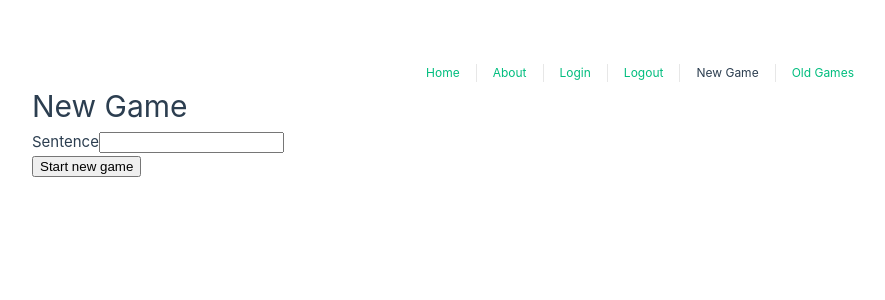
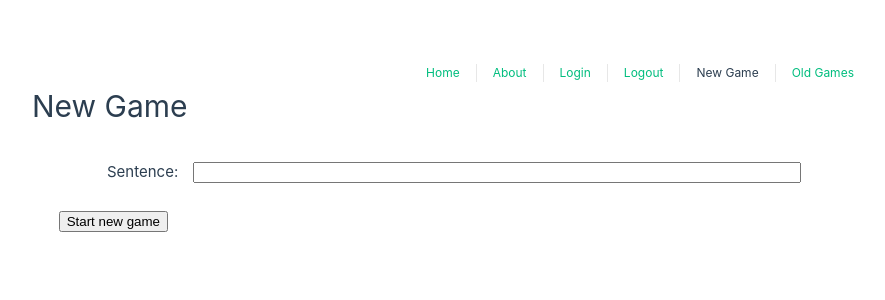
Before and after one commit to JamesOsborn-SE/epyc-web, a Vue app in the folder frontend/: page /game/new in a window 1280 px wide. Shown: the top 300 px of the page, without its empty margins (0-885 px from the left). Built offline with nearby package versions, Linux system fonts and the light colour scheme; sample sign-in values are in the browser's storage.

Commit message:
some css to make it more usable

```diff
--- a/frontend/src/App.vue
+++ b/frontend/src/App.vue
@@ -4,7 +4,7 @@ import { RouterLink, RouterView } from 'vue-router'
 
 <template>
   <header>
-    <div class="wrapper">
+    <div>
       <nav>
         <RouterLink to="/">Home</RouterLink>
         <RouterLink to="/about">About</RouterLink>
--- a/frontend/src/assets/base.css
+++ b/frontend/src/assets/base.css
@@ -71,3 +71,21 @@ body {
   -webkit-font-smoothing: antialiased;
   -moz-osx-font-smoothing: grayscale;
 }
+
+h1{
+  margin-bottom: 1em;
+}
+
+label {
+  margin-top: 5em;
+  margin-left: 5em;
+  margin-right: 1em;
+}
+
+button {
+  margin: 2em;
+}
+
+input.long {
+  width: 50%;
+}
--- a/frontend/src/views/EntryView.vue
+++ b/frontend/src/views/EntryView.vue
@@ -115,11 +115,11 @@ export default {
     <div v-if="entry && entry.drawing" class="column">
       <h2>sentence this drawing</h2>
       <img style="width: 100%;" v-bind:src="imageData" alt="drawing" />
-      <form :onsubmit="handleSentenceSave">
+      <form style="width: 100%;" :onsubmit="handleSentenceSave">
 
-        <div class="mb-3">
+        <div style="margin-top: 1em;">
           <label class="form-label">Sentence</label>
-          <input v-model="sentence" :required="true" pattern='(\p{L}+ +){3,}.*' title="four or more words and cannot start with a number">
+          <input class="long" v-model="sentence" :required="true" pattern='(\p{L}+ +){3,}.*' title="four or more words and cannot start with a number">
         </div>
         <div class="mb-3">
           <button class="btn btn-primary" type="submit" value="submit" :disabled="isSubmitting">
--- a/frontend/src/views/NewGameView.vue
+++ b/frontend/src/views/NewGameView.vue
@@ -26,12 +26,11 @@ function onSubmit(event: Event) {
   <div>
     <h1>New Game</h1>
     <form :onsubmit="onSubmit">
-
       <div class="mb-3">
-        <label class="form-label">Sentence</label>
-        <input v-model="sentence" :required="true" pattern='(\p{L}+ +){3,}.*' title="four or more words">
+        <label>Sentence:</label>
+        <input class="long" v-model="sentence" :required="true" pattern='(\p{L}+ +){3,}.*' title="four or more words">
       </div>
-      <div class="mb-3">
+      <div>
         <button class="btn btn-primary" type="submit" value="submit" :disabled="isSubmitting">
           <span v-show="isSubmitting" class="spinner-border spinner-border-sm me-1"></span>
           Start new game
```
